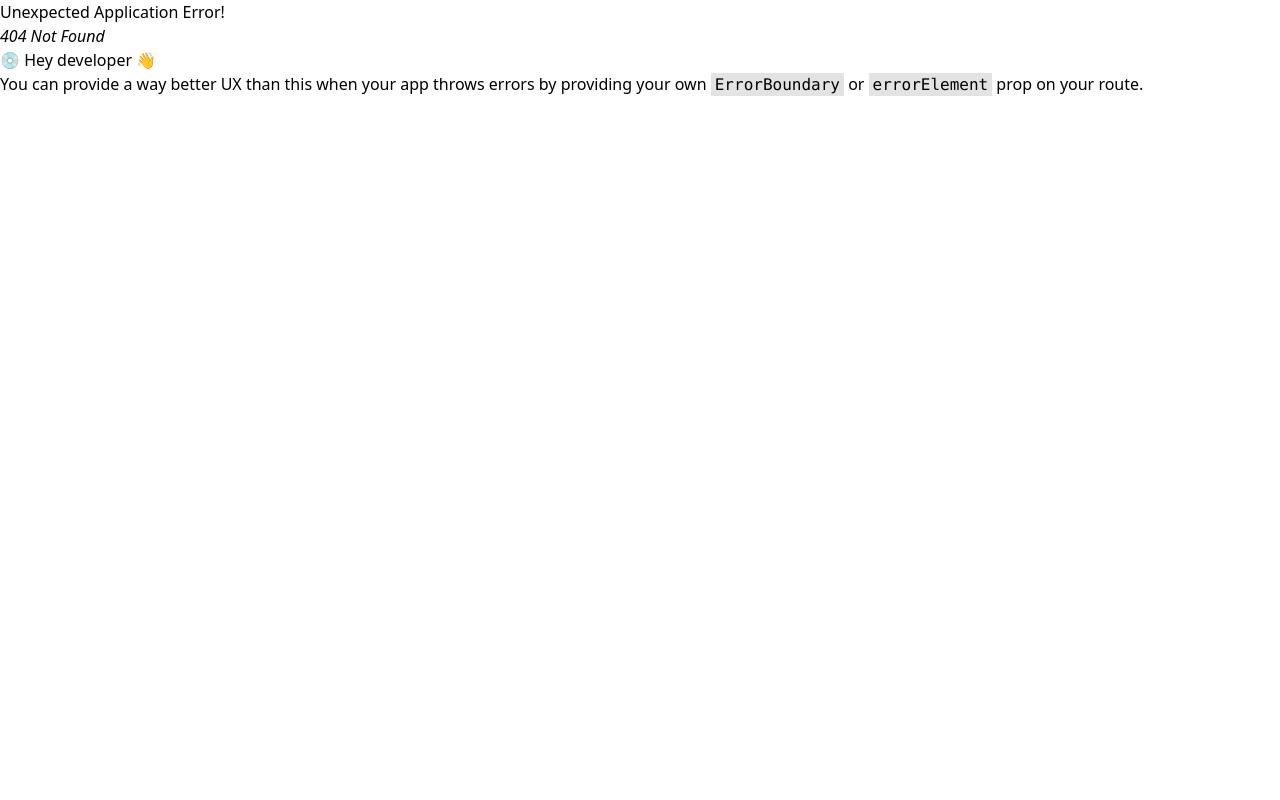
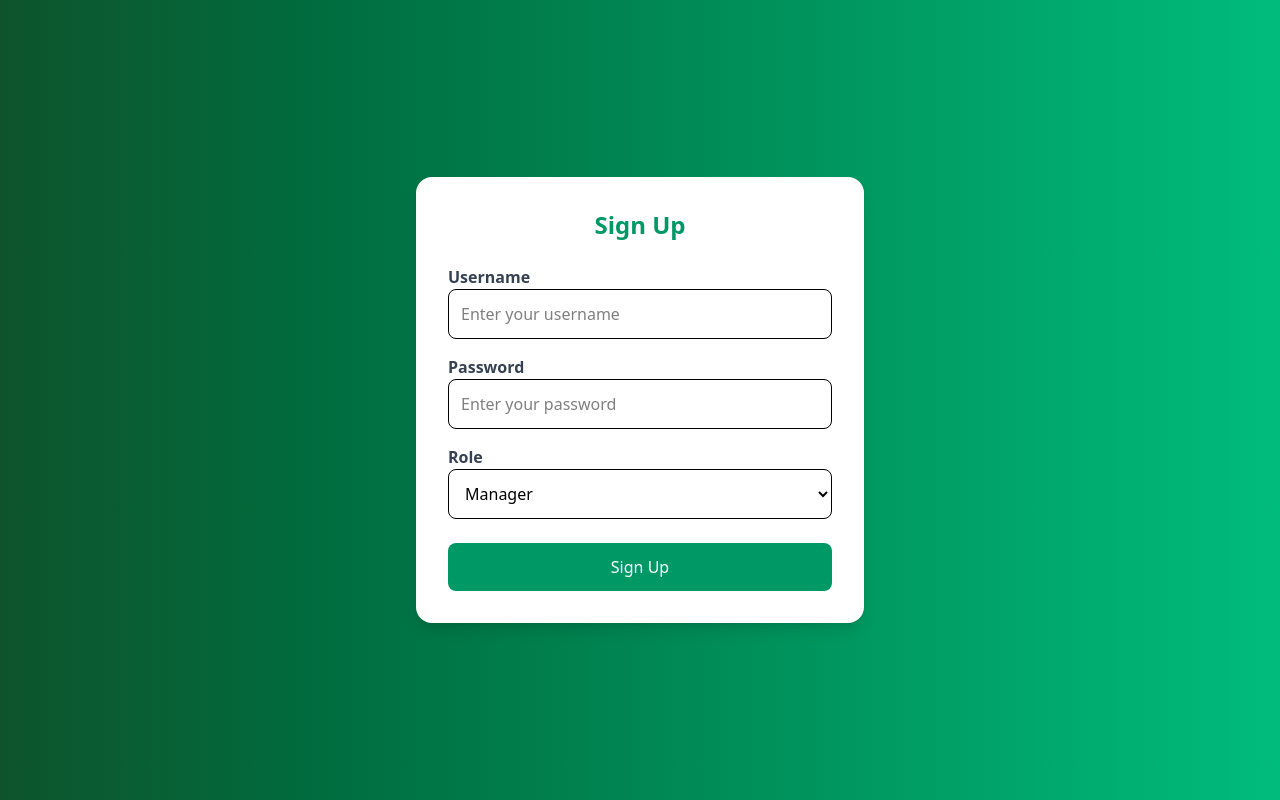
Before and after one commit to DilanMadushan/React-Green-Shadow, a React (Vite) app: page /signup in a window 1280 px wide. Before the commit this address had no page. Built offline with nearby package versions, Linux system fonts and the light colour scheme.

Commit message:
add Sign up page

```diff
--- a/src/App.tsx
+++ b/src/App.tsx
@@ -11,11 +11,16 @@
 import {Provider} from "react-redux";
 import {store} from "./store/Store.ts";
 import Login from "./pages/Login/Login.tsx";
+import SignUp from "./pages/SignUp/SignUp.tsx";
 
 const routes = createBrowserRouter([
   {
     path: "/",
     element: <Login />,
+  },
+  {
+    path: "/signup",
+    element: <SignUp />,
   },
   {
     path: "",
--- a/src/pages/Login/Login.tsx
+++ b/src/pages/Login/Login.tsx
@@ -4,6 +4,9 @@
     const navigate = useNavigate();
     const onSubmit = ()=>{
         navigate('/dashboard');
+    }
+    const register = ()=>{
+        navigate('/signup');
     }
 
   return (
@@ -35,7 +38,9 @@
             Login
           </button>
         </form>
-        <p className='mt-4 text-center text-gray-600'>Don't have an account? <a href='#' className='text-emerald-600 font-semibold'>Sign Up</a></p>
+        <span className='mt-4 text-center text-gray-600'>Don't have an account? <span className='text-emerald-600 font-semibold cursor-pointer'
+        onClick={register}
+        >Sign Up</span></span>
       </div>
     </div>
   );
--- /dev/null
+++ b/src/pages/SignUp/SignUp.tsx
@@ -0,0 +1,51 @@
+import { useNavigate } from "react-router-dom";
+
+const SignUp = () => {
+    const navigate = useNavigate();
+
+    const onSubmit = () => {
+        navigate('/dashboard');
+    };
+
+    return (
+        <div className='flex items-center justify-center h-screen bg-gradient-to-r from-green-900 to-emerald-500'>
+            <div className='bg-white p-8 rounded-2xl shadow-lg w-full max-w-md'>
+                <h2 className='text-2xl font-bold text-center text-emerald-600 mb-6'>Sign Up</h2>
+                <form onSubmit={onSubmit}>
+                    <div className='mb-4'>
+                        <label className='block text-gray-700 font-semibold'>Username</label>
+                        <input
+                            type='text'
+                            className='w-full p-3 border rounded-lg focus:outline-none focus:ring-2 focus:ring-emerald-500'
+                            placeholder='Enter your username'
+                        />
+                    </div>
+                    <div className='mb-4'>
+                        <label className='block text-gray-700 font-semibold'>Password</label>
+                        <input
+                            type='password'
+                            className='w-full p-3 border rounded-lg focus:outline-none focus:ring-2 focus:ring-emerald-500'
+                            placeholder='Enter your password'
+                        />
+                    </div>
+                    <div className='mb-6'>
+                        <label className='block text-gray-700 font-semibold'>Role</label>
+                        <select className='w-full p-3 border rounded-lg focus:outline-none focus:ring-2 focus:ring-emerald-500'>
+                            <option value='user'>Manager</option>
+                            <option value='admin'>Admin</option>
+                        </select>
+                    </div>
+                    <button
+                        type='submit'
+                        className='w-full bg-emerald-600 text-white py-3 rounded-lg hover:bg-emerald-700 transition duration-300'
+                    >
+                        Sign Up
+                    </button>
+                </form>
+                {/* <p className='mt-4 text-center text-gray-600'>Already have an account? <a href='#' className='text-emerald-600 font-semibold'>Login</a></p> */}
+            </div>
+        </div>
+    );
+};
+
+export default SignUp;
```
